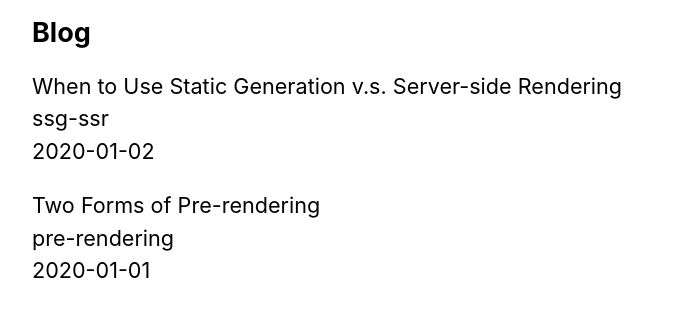
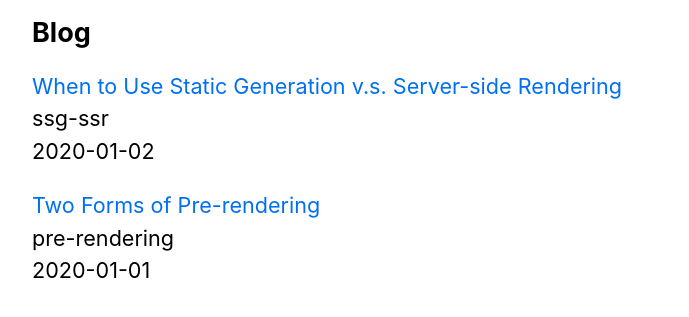
Before and after one commit to rshaki01/react-practice, a Next.js app in the folder nextjs-blog/: page / in a window 1280 px wide. Shown: the part 455-772 px from the top of the page, without its empty margins (284-973 px from the left). Built offline with nearby package versions, Linux system fonts and the light colour scheme.

Commit message:
Updated blog post Css and added links to index.js

```diff
--- a/nextjs-blog/pages/index.js
+++ b/nextjs-blog/pages/index.js
@@ -2,6 +2,8 @@
 import Layout, { siteTitle } from '../components/layout';
 import utilStyles from '../styles/utils.module.css';
 import { getSortedPostsData } from '../lib/posts';
+import Link from 'next/link';
+
 
 export async function getStaticProps() {
   const allPostsData = getSortedPostsData();
@@ -35,7 +37,7 @@
         <ul className={utilStyles.list}>
           {allPostsData.map(({ id, date, title }) => (
             <li className={utilStyles.listItem} key={id}>
-              {title}
+              <Link href={`/posts/${id}`}>{title}</Link>
               <br />
               {id}
               <br />
```
Also changed, not shown: nextjs-blog/pages/posts/[id].js (+8 -4 lines).
